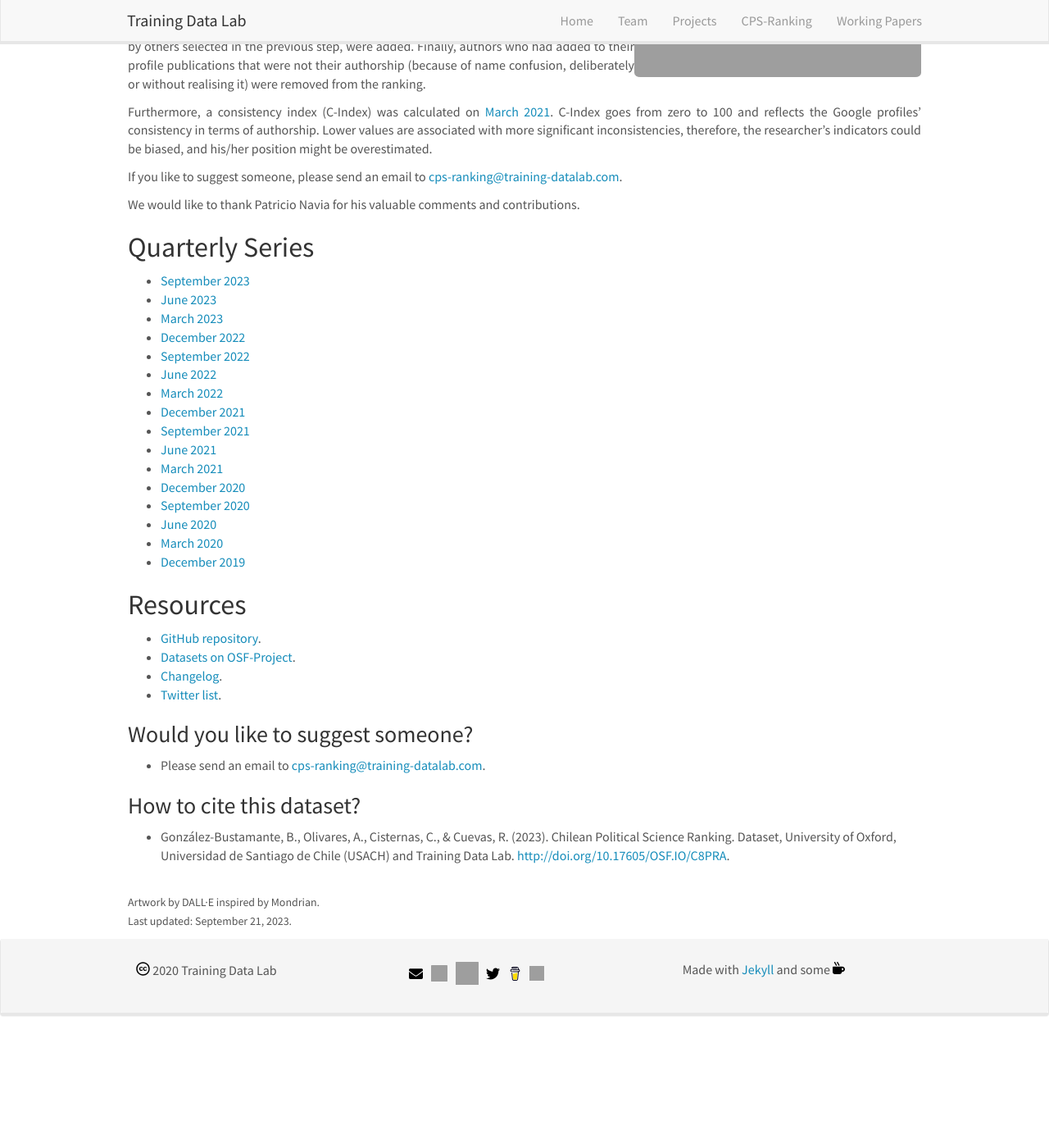
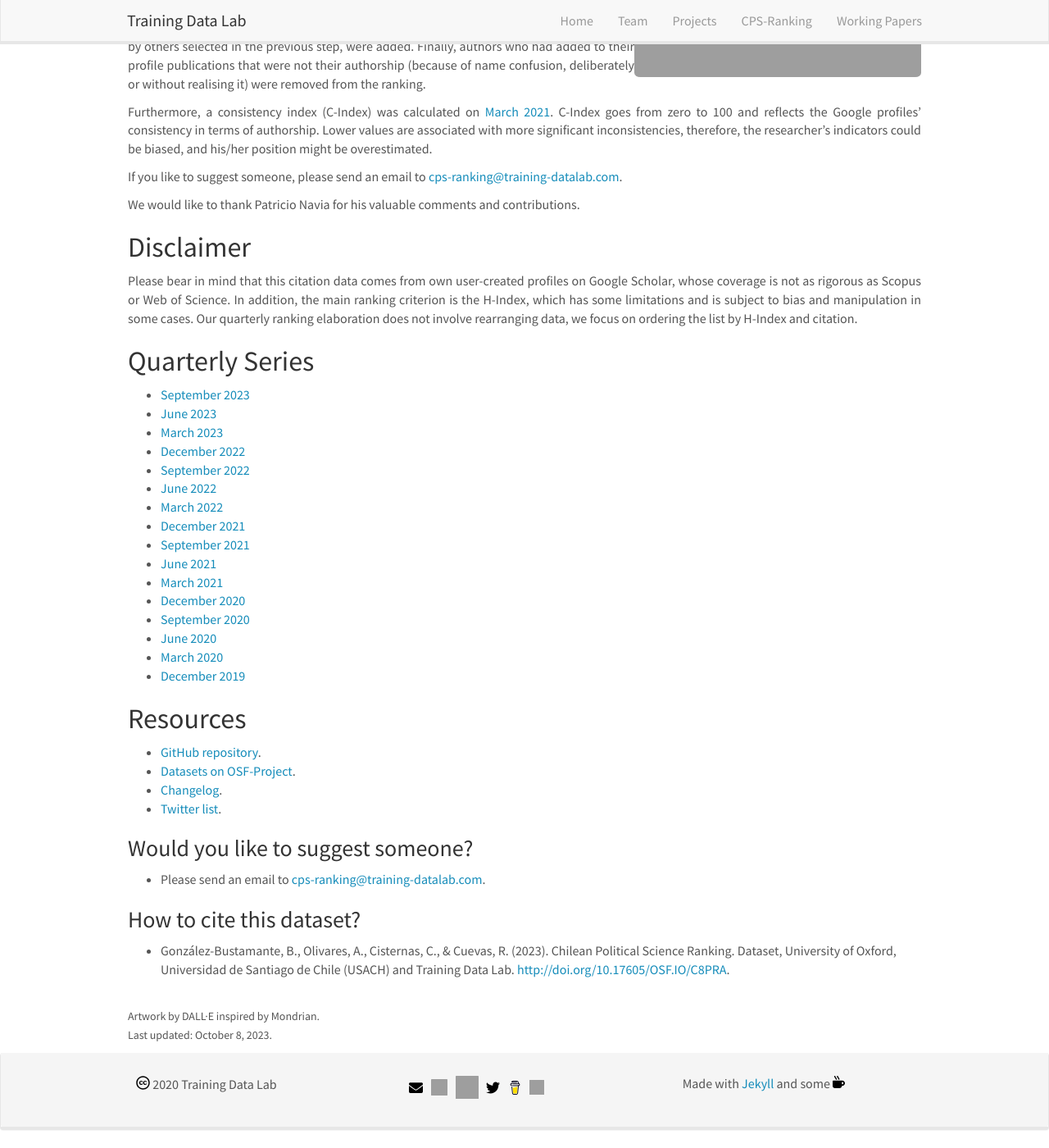
Before and after one commit to training-datalab/old-training-datalab.com, a Jekyll site: the page built from _pages/cps-ranking.md, in a window 1280 px wide and 1400 px high, scrolled down 473 px. Shown: the whole window at 82% size. Built offline with Jekyll 4.4.1, drawn with Linux system fonts in a browser that asks for light colours; nearby versions of some CDN libraries; before the commit the page ends 1734 px from its top, so only the background shows below that.

Commit message:
Update cps-ranking.md
Co-Authored-By: janolivares <70457696+janolivares@users.noreply.github.com>
Co-Authored-By: Carla Cisternas <carla.cisternas@umayor.cl>

```diff
--- a/_pages/cps-ranking.md
+++ b/_pages/cps-ranking.md
@@ -27,6 +27,10 @@
 <p align="justify">If you like to suggest someone, please send an email to <a href="mailto:cps-ranking@training-datalab.com">cps-ranking@training-datalab.com</a>.</p>
 
 <p align="justify">We would like to thank Patricio Navia for his valuable comments and contributions.</p>
+
+## Disclaimer
+
+<p align="justify">Please bear in mind that this citation data comes from own user-created profiles on Google Scholar, whose coverage is not as rigorous as Scopus or Web of Science. In addition, the main ranking criterion is the H-Index, which has some limitations and is subject to bias and manipulation in some cases. Our quarterly ranking elaboration does not involve rearranging data, we focus on ordering the list by H-Index and citation.</p>
 
 ## Quarterly Series
 
@@ -64,4 +68,4 @@
 
 <br />
 <small>Artwork by DALL·E inspired by Mondrian.</small><br />
-<small>Last updated: September 21, 2023.</small>
+<small>Last updated: October 8, 2023.</small>
```
